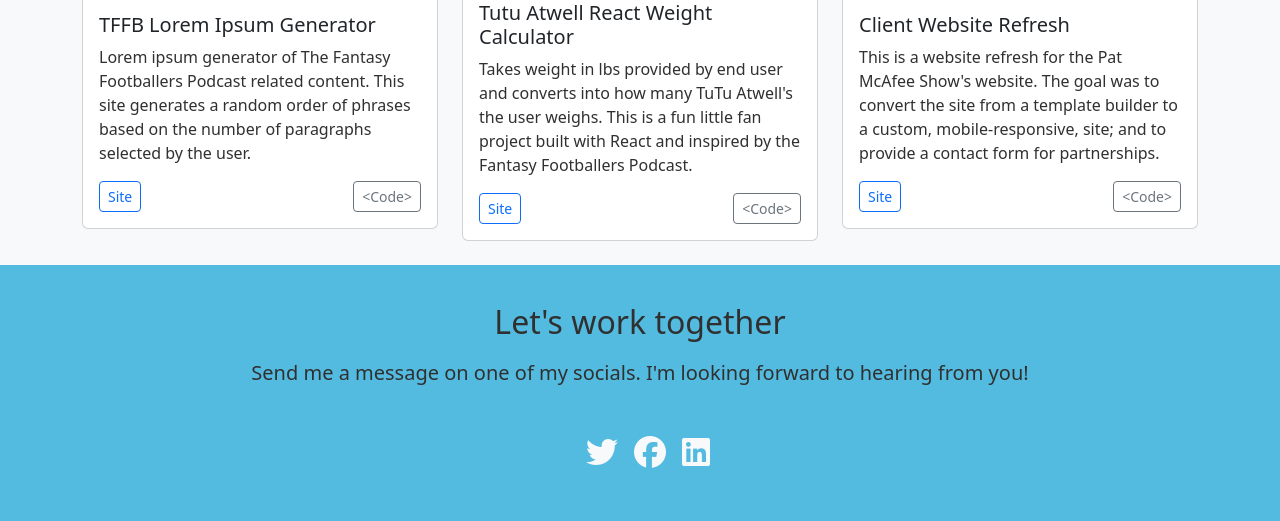
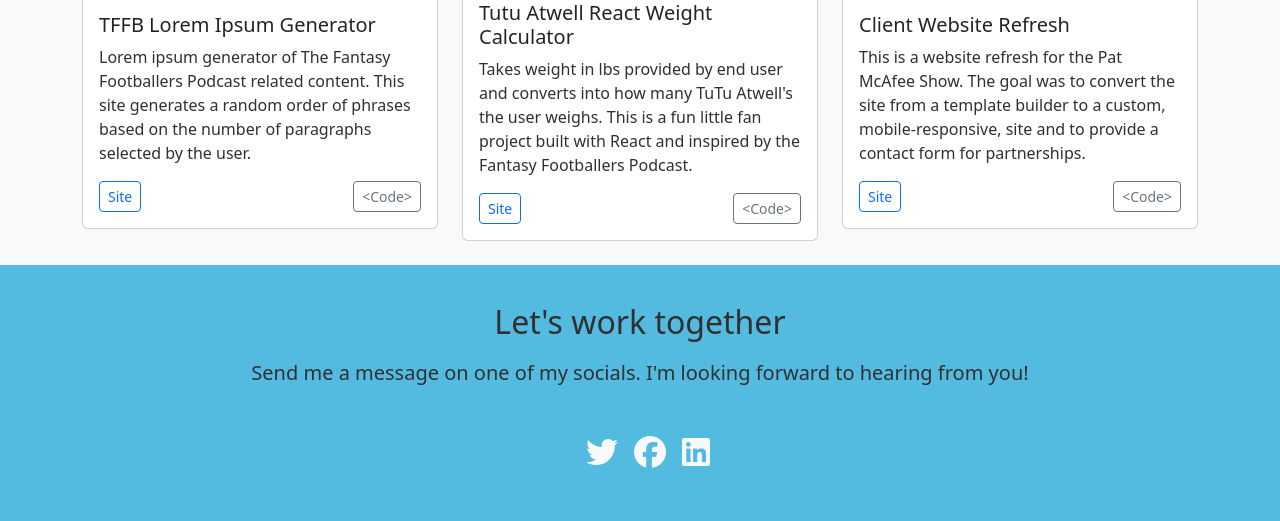
Before and after one commit to Dave-314land/portfolio, a website built with Parcel: page index.html in a window 1280 px wide. Shown: the part 1758-2279 px from the top of the page. Built offline with nearby package versions, Linux system fonts and the light colour scheme.

Commit message:
updated text for card content

```diff
--- a/index.html
+++ b/index.html
@@ -163,7 +163,7 @@
                                 <img class="card-img-top" data-src="holder.js/100px225?theme=thumb&amp;bg=55595c&amp;fg=eceeef&amp;text=Thumbnail" alt="Thumbnail [100%x225]" style="height: 225px; width: 100%; display: block;" src="img/website-refresh.png" data-holder-rendered="true">
                                 <div class="card-body">
                                     <h5 class="card-title">Client Website Refresh</h5>
-                                    <p class="card-text"> This is a website refresh for the Pat McAfee Show's website. The goal was to convert the site from a template builder to a custom, mobile-responsive, site; and to provide a contact form for partnerships.</p>
+                                    <p class="card-text"> This is a website refresh for the Pat McAfee Show. The goal was to convert the site from a template builder to a custom, mobile-responsive, site and to provide a contact form for partnerships.</p>
                                     <div class="d-flex justify-content-between align-items-center">
                                         <div class="btn-group">
                                             <a href="https://graceful-travesseiro-0886ef.netlify.app/" target="_blank"><button type="button" class="btn btn-sm btn-outline-primary">Site</button></a>
```
